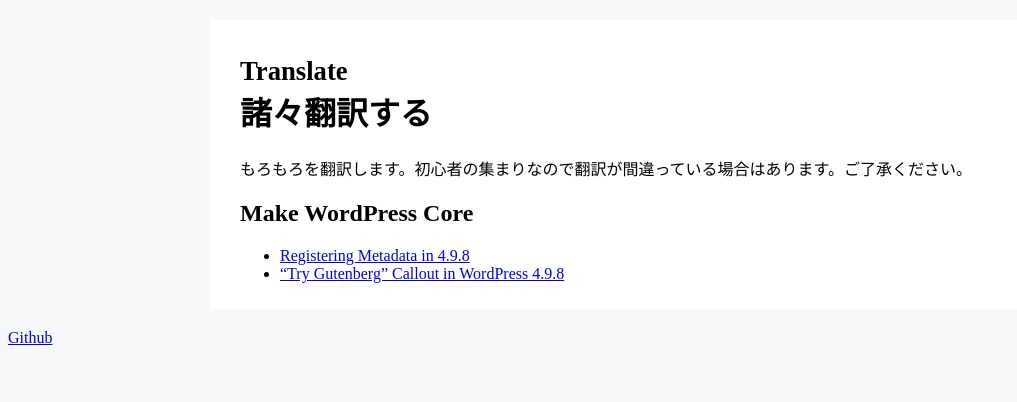
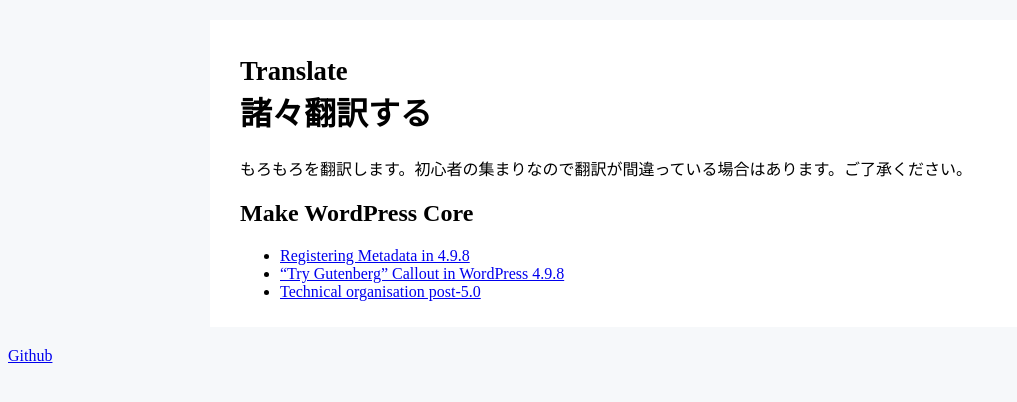
Before and after one commit to megane9988/translate, a Jekyll site: the page built from index.html, in a window 1280 px wide. Shown: the top 402 px of the page, without its empty margins (0-1017 px from the left). Built offline with Jekyll 4.4.1, drawn with Linux system fonts in a browser that asks for light colours; part of the change alters nothing that is shown.

Commit message:
Update 2018-11-15-technical-organisation-post-5.0.md

```diff
--- a/_core/2018-11-15-technical-organisation-post-5.0.md
+++ b/_core/2018-11-15-technical-organisation-post-5.0.md
@@ -1,5 +1,3 @@
-2018-11-15-technical-organisation-post-5.0.md
-
 ---
 title : 組織としての5.0への技術的な対応方法
 E-title : Technical organisation post-5.0
```
